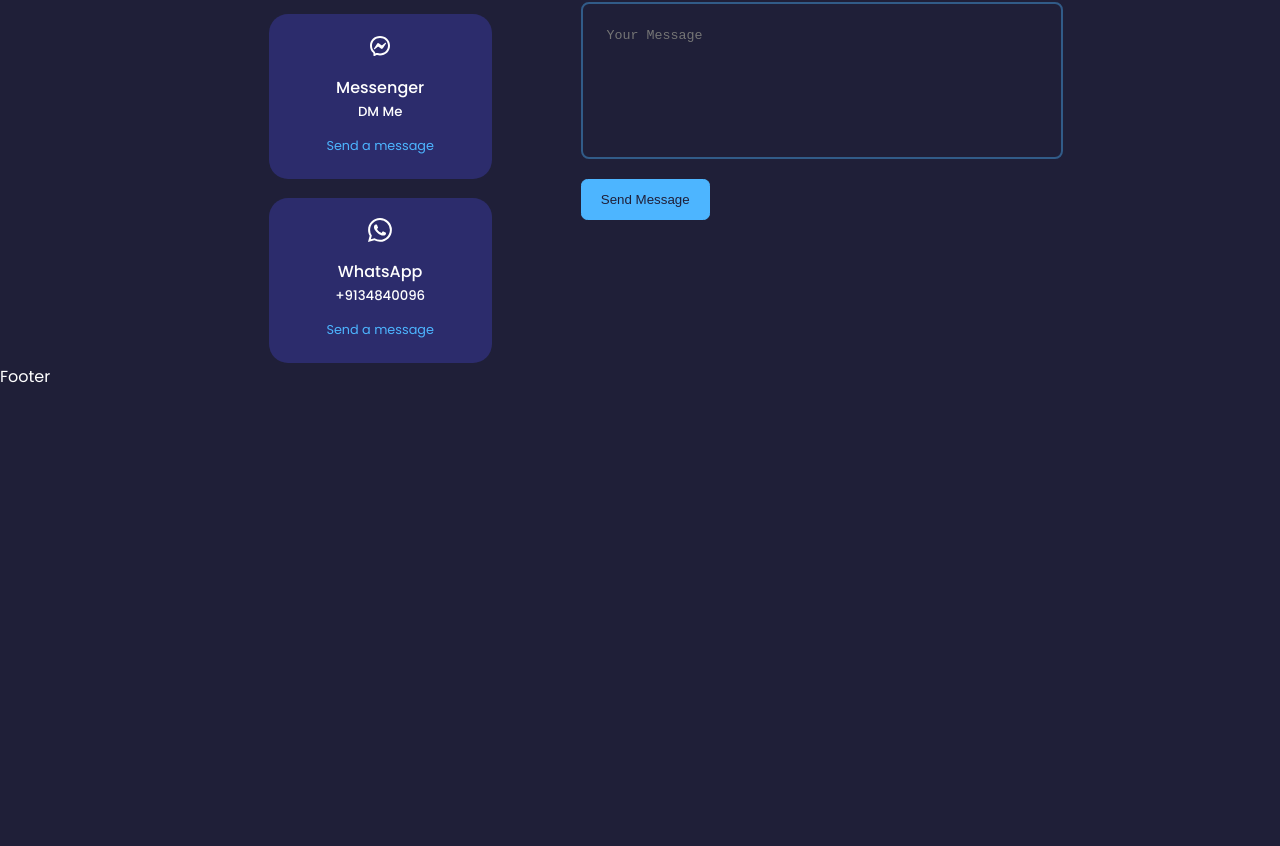
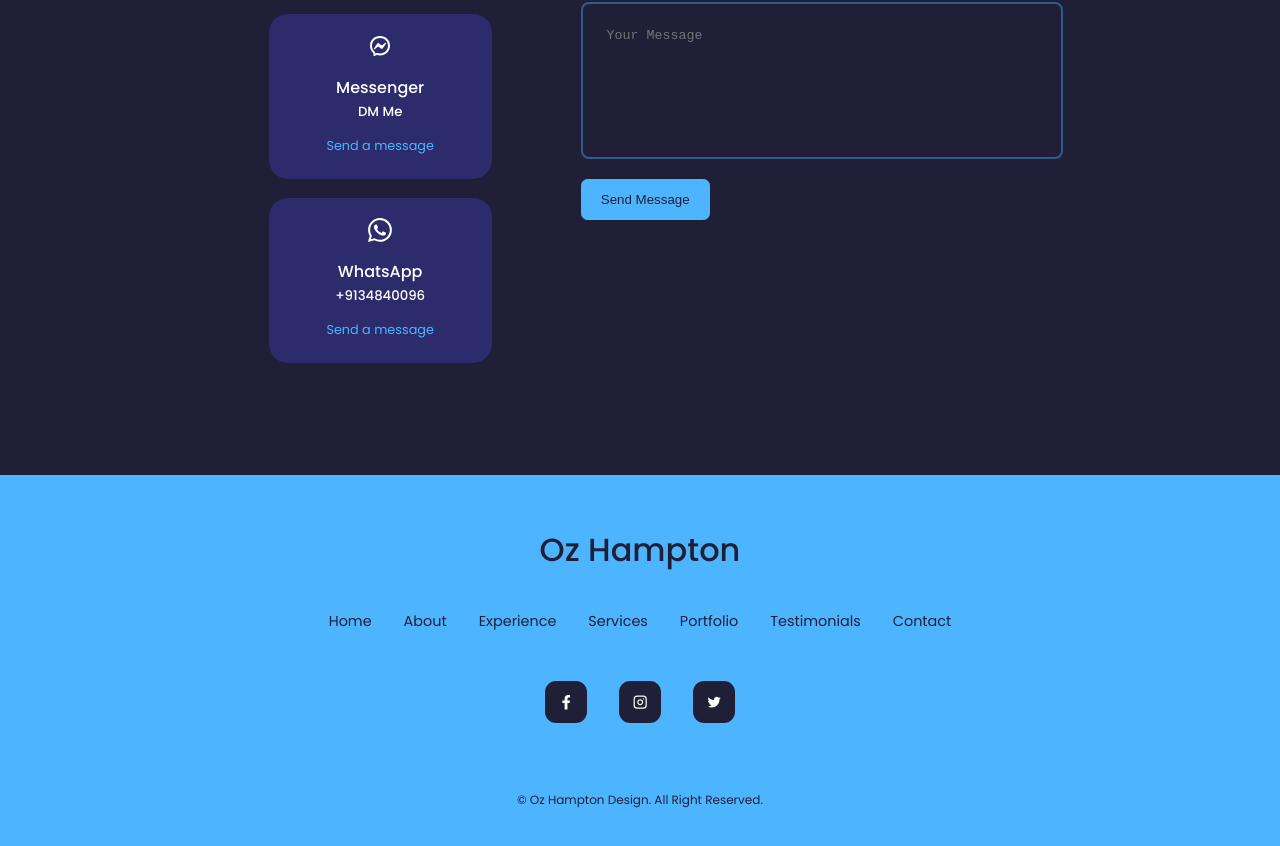
Before and after one commit to ohampton/reactExpressChatPortfolio, a React (Create React App) app in the folder client/: page / in a window 1280 px wide. Shown: the part 5120-5966 px from the top of the page. Before the commit the page ends 5510 px from the top, so only its background shows below. Built offline with nearby package versions, Linux system fonts and the light colour scheme.

Commit message:
footerCommit

```diff
--- a/client/public/index.html
+++ b/client/public/index.html
@@ -4,7 +4,7 @@
     <meta charset="UTF-8">
     <meta http-equiv="X-UA-Compatible" content="IE=edge">
     <meta name="viewport" content="width=device-width, initial-scale=1.0">
-    <title>Oz Hampton Portfolio</title>
+    <title>Oz Hampton Design</title>
 </head>
 <body>
     <div id="root"></div>
--- a/client/src/components/footer/Footer.jsx
+++ b/client/src/components/footer/Footer.jsx
@@ -1,9 +1,36 @@
 import React from 'react'
-import './Footer'
+import './footer.css'
+import {FaFacebookF} from 'react-icons/fa'
+import {FiInstagram} from 'react-icons/fi'
+import {IoLogoTwitter} from 'react-icons/io'
 
 const Footer = () => {
   return (
-    <div>Footer</div>
+    <footer>
+      <a href="#" className='footer__logo'>Oz Hampton</a>
+
+      <ul className='permalinks'>
+
+        <li><a href="#">Home</a></li>
+        <li><a href="#about">About</a></li>
+        <li><a href="#experience">Experience</a></li>
+        <li><a href="#ervices">Services</a></li>
+        <li><a href="portfolio">Portfolio</a></li>
+        <li><a href="#testimonials">Testimonials</a></li>
+        <li><a href="#contact">Contact</a></li>
+      </ul>
+
+
+      <div className="footer__socials">
+        <a href="https://facebook.com"><FaFacebookF/></a>
+        <a href="https://instagram.com"><FiInstagram/></a>
+        <a href="https://twitter.com"><IoLogoTwitter/></a>
+      </div>
+
+      <div className="footer__copyright">
+        <small>&copy; Oz Hampton Design. All Right Reserved. </small>
+      </div>
+    </footer>
   )
 }
 
--- a/client/src/components/footer/footer.css
+++ b/client/src/components/footer/footer.css
@@ -0,0 +1,66 @@
+footer {
+    background: var(--color-primary);
+    padding: 3rem 0;
+    text-align: center;
+    font-size: 0.9rem;
+    margin-top: 7rem;
+}
+
+footer a {
+    color: var(--color-bg);
+}
+
+.footer__logo {
+    font-size: 2rem;
+    font-weight: 500;
+    margin-bottom: 2rem;
+    display: inline-block;
+}
+
+.permalinks {
+    display: flex;
+    flex-wrap: wrap;
+    justify-content: center;
+    gap: 2rem;
+    margin: 0 auto 3rem;
+}
+
+.footer__socials {
+    display: flex;
+    justify-content: center;
+    gap: 2rem;
+    margin-bottom: 4rem;
+}
+
+.footer__socials a {
+    background: var(--color-bg);
+    color: var(--color-white);
+    padding: 0.8rem;
+    border-radius: 0.7rem;
+    display: flex;
+    border: 1px solid transparent;
+}
+.footer__socials a:hover {
+    background: transparent;
+    color: var(--color-bg);
+    border-color: var(--color-bg);
+}
+
+.footer__copyright {
+margin-bottom: 4rem;
+color: var(--color-bg);
+}
+
+/* ================== Media queries (Small Devices) ===================== */
+
+@media  screen and (max-width: 600px) {
+        .permalinks{
+            flex-direction: column;
+            gap: 1.5rem;
+
+        }
+
+        .footer__socials{
+            margin-bottom: 2.6rem;
+        }
+    }
```
Also changed, not shown: client/src/assets/Oz Hampton Logo.png (added).
